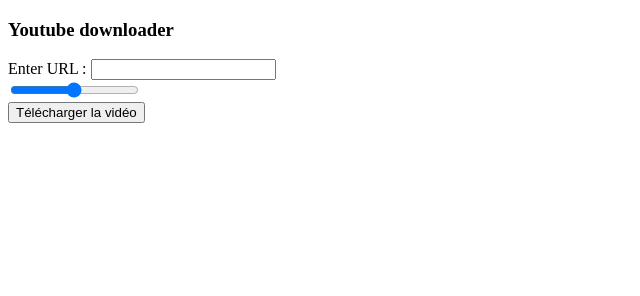
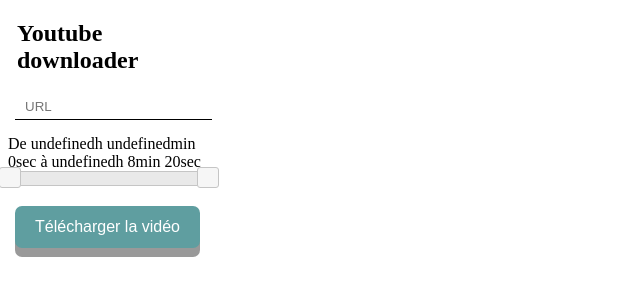
Before and after one commit to Neokoldstudio/Youtube-downloader, a browser extension: page main.html in a window 1280 px wide. Shown: the whole page, without its empty margins (0-640 px from the left). Drawn offline with Linux system fonts and the light colour scheme.

Commit message:
Co-authored-by: rems64 <rems64des@gmail.com> css-and-part-of-html-by: Neo <p.godbert@laposte.net>

```diff
--- a/main.html
+++ b/main.html
@@ -4,17 +4,19 @@
     <meta charset="utf-8">
     <meta name="viewport" content="width=device-width">
     <title>Youtube downloader</title>
+    <link href="jquery-ui.min.css" rel="stylesheet" type="text/css" />
     <link href="style.css" rel="stylesheet" type="text/css" />
 </head>
 <body>
-    <h3>Youtube downloader</h3>
-    <label for="URL_area">Enter URL :</label>
-    <input type="text" id="URL_area" name="URL">
+    <h2>Youtube downloader</h2>
+    <input class ="" type="text" id="URL_area" name="URL" placeholder="URL">
     <div class="slidecontainer">
-      <input type="range" min="1" max="100" value="50" class="slider" id="Slider">
+      <div id="slider-infos"></div>
+      <div id="slider-range"></div>
     </div>
     <button id="dl-video">Télécharger la vidéo</button>
     <script src="jquery-3.5.1.min.js"></script>
+    <script src="jquery-ui.min.js"></script>
     <script src="popup.js"></script>
   </body>
 </html>
--- a/popup.js
+++ b/popup.js
@@ -4,5 +4,55 @@
 //###############################
 //###############################
 
+$( "#slider-range" ).slider({
+    range: true,
+    min: 0,
+    max: 500,
+    values: [ 0, 500 ],
+    slide: function(event, ui) {
+        var time = [
+            getStringFromTime(getFormattedTimeFromSeconds(ui.values[ 0 ])),
+            getStringFromTime(getFormattedTimeFromSeconds(ui.values[ 1 ]))
+        ]
+        $("#slider-infos")[0].innerHTML =  "De " + time[ 0 ] + " à " + time[ 1 ];
+    }
+});
+
+var time = [
+    getStringFromTime(getFormattedTimeFromSeconds($( "#slider-range" ).slider( "values", 0 ))),
+    getStringFromTime(getFormattedTimeFromSeconds($( "#slider-range" ).slider( "values", 1 )))
+]
+$("#slider-infos")[0].innerHTML = "De " + time[0] + " à " + time[1];
+
 $("#dl-video").on("click", function(event) { // Event triggered when the download button is clicked. event variable contain the event informations
 })
+
+function getFormattedTimeFromSeconds(secs)
+{
+    var hours, minutes, seconds = 0;
+    var isHours = secs / 3600;
+    var isMinutes = secs / 60;
+    var remainder = secs;
+    if(isHours>1)
+    {
+        remainder = remainder%3600;
+        hours = Math.floor(isHours);
+        isMinutes = remainder / 60;
+    }
+    if(isMinutes>1)
+    {
+        remainder = remainder % 60;
+        minutes = Math.floor(isMinutes);
+        seconds = remainder;
+    }
+    return {
+        hours: hours,
+        minutes: minutes,
+        seconds: seconds
+    };
+}
+
+function getStringFromTime(time)
+{
+    return time.hours + "h " + time.minutes + "min " + time.seconds + "sec";
+}
--- a/style.css
+++ b/style.css
@@ -1,8 +1,51 @@
+
 body{
     background-color: white;
+    height: 175px;
+    width: 200px;
 }
 
-.URL_area{
+h2{
+    margin-left: 9px;
+}
 
-    width: 50%;
+#URL_area{
+    margin-left: 7px;
+    border: none;
+    border-bottom: 1px solid black;
+    padding: 5px 10px 5px 10px;
+
 }
+
+button{
+    background-color: cadetblue;
+    border: none;
+    color: white;
+    padding: 12px 20px;
+    text-align: center;
+    vertical-align: center;
+    font-size: 16px;
+    margin-top: 20px;
+    margin-bottom: 20px;
+    margin-left: 7px;
+    cursor: pointer;
+    border-radius: 7px;
+    box-shadow: 0 9px #999;
+    text-decoration:none;
+    user-select: none;
+    outline: 0 !important;
+}
+
+button:hover {background-color: #008B8B}
+
+button:active {
+  background-color: #008B8B;
+  box-shadow: 0 5px #666;
+  transform: translateY(4px);
+  text-decoration:none;
+  outline: 0;
+}
+
+.slidecontainer{
+    margin-top: 15px;
+}
```
